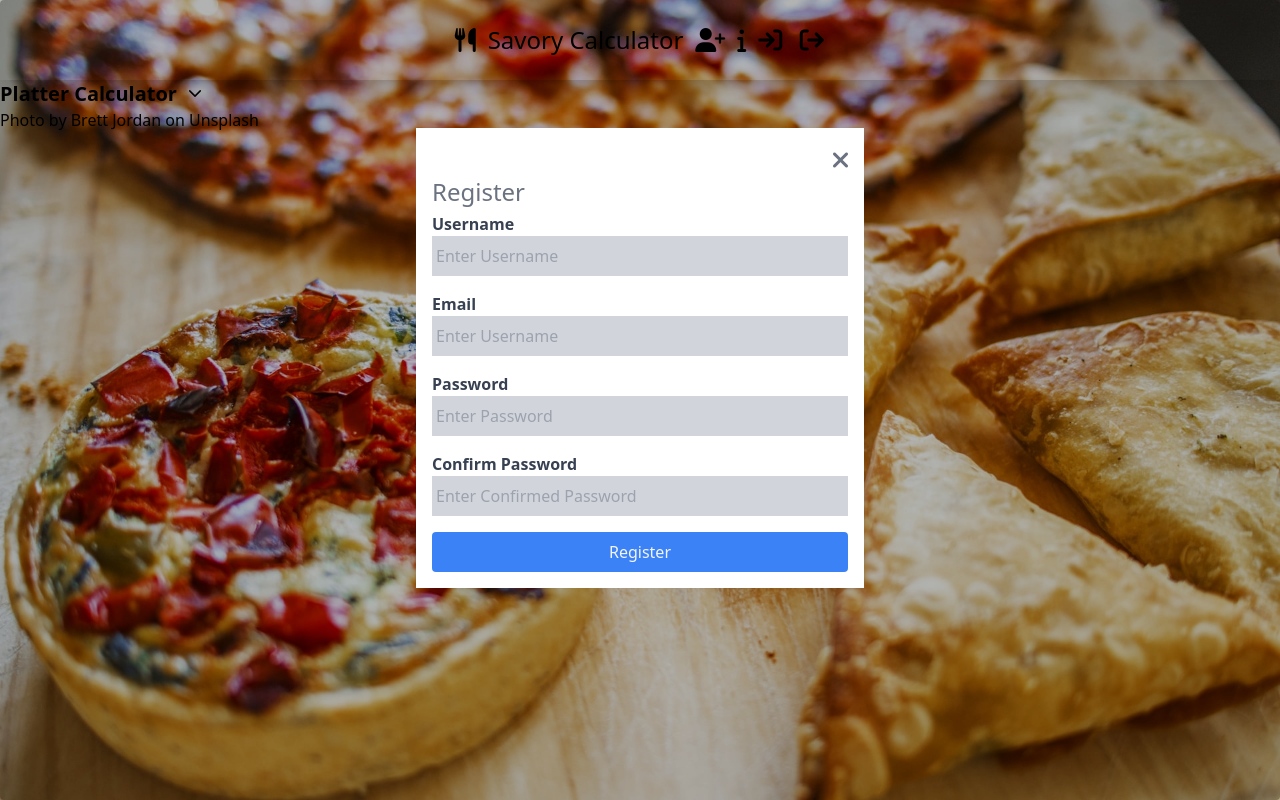
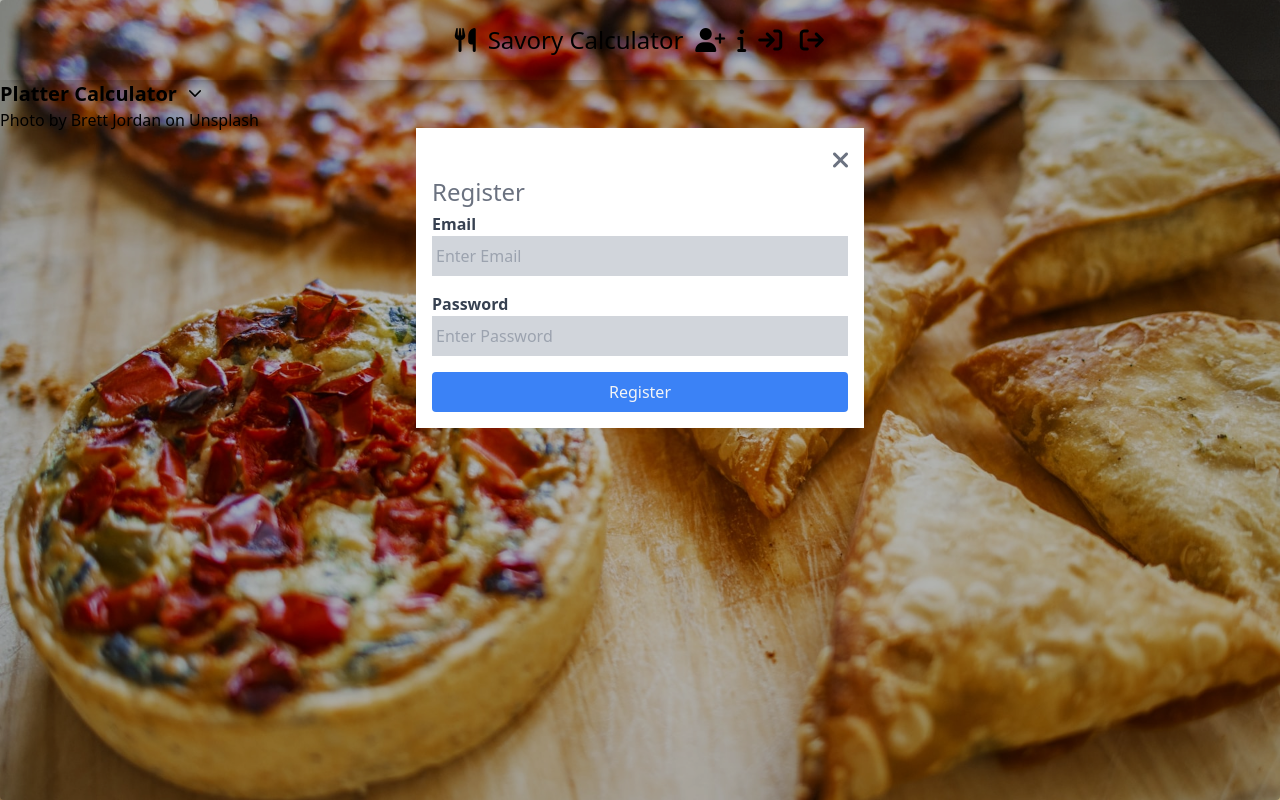
Before and after one commit to IamCosima/savoury, a Vue app: page / in a window 1280 px wide. Both pictures are taken after a click on the icon 710 px from the left and 40 px from the top of the page. Built offline with nearby package versions, Linux system fonts and the light colour scheme.

Commit message:
Login and Sign up

```diff
--- a/index.html
+++ b/index.html
@@ -9,46 +9,6 @@
   </head>
   <body>
     <div id="app"></div>
-    <script type="module" src="/src/main.js">
-      // Import the functions you need from the SDKs you need
-
-  import { initializeApp } from "https://www.gstatic.com/firebasejs/9.15.0/firebase-app.js";
-
-import { getAnalytics } from "https://www.gstatic.com/firebasejs/9.15.0/firebase-analytics.js";
-
-// TODO: Add SDKs for Firebase products that you want to use
-
-// https://firebase.google.com/docs/web/setup#available-libraries
-
-
-// Your web app's Firebase configuration
-
-// For Firebase JS SDK v7.20.0 and later, measurementId is optional
-
-const firebaseConfig = {
-
-  apiKey: "AIzaSyCd6vedAwhS4FkmBn2ezXkA_XDurTOEgSQ",
-
-  authDomain: "savory-calculator.firebaseapp.com",
-
-  projectId: "savory-calculator",
-
-  storageBucket: "savory-calculator.appspot.com",
-
-  messagingSenderId: "1023758708658",
-
-  appId: "1:1023758708658:web:d5983e81fe64ed121f7eab",
-
-  measurementId: "G-M05TZSRFTP"
-
-};
-
-
-// Initialize Firebase
-
-const app = initializeApp(firebaseConfig);
-
-const analytics = getAnalytics(app);
-    </script>
+    <script type="module" src="/src/main.js"></script>
   </body>
 </html>
--- a/package.json
+++ b/package.json
@@ -9,7 +9,7 @@
     "preview": "vite preview"
   },
   "dependencies": {
-    "firebase": "^9.15.0",
+    "firebase": "^9.16.0",
     "vue": "^3.2.45",
     "vue-router": "^4.1.6"
   },
--- a/src/components/Register.vue
+++ b/src/components/Register.vue
@@ -8,22 +8,18 @@
           <div flex items-center gap-3 flex-1 >
           <h1 class="text-2xl text-gray-500 mb-1 flex items-center gap-3 flex-1">Register</h1>
         </div>
-        <form action="">
+        <form @submit.prevent="handleSubmit">
         <div class="container">
-            <label class="text-gray-700"><b>Username</b></label>
-            <input class="w-full py-2 bg-gray-300 text-gray-500 px-1 outline-none mb-4" type="text" placeholder="Enter Username" name="uname" required>
-
             <label class="text-gray-700"><b>Email</b></label>
-            <input class="w-full py-2 bg-gray-300 text-gray-500 px-1 outline-none mb-4" type="email" placeholder="Enter Username" name="uname" required>
+            <input v-model = "email" class="w-full py-2 bg-gray-300 text-gray-500 px-1 outline-none mb-4" type="email" placeholder="Enter Email" name="uname" required>
 
 
             <label class="text-gray-700"><b>Password</b></label>
-            <input class="w-full py-2 bg-gray-300 text-gray-500 px-1 outline-none mb-4" type="password" placeholder="Enter Password" name="psw" required>
+            <input v-model = "password" class="w-full py-2 bg-gray-300 text-gray-500 px-1 outline-none mb-4" type="password" placeholder="Enter Password" name="psw" required>
 
-            <label class="text-gray-700"><b>Confirm Password</b></label>
-            <input class="w-full py-2 bg-gray-300 text-gray-500 px-1 outline-none mb-4" type="password" placeholder="Enter Confirmed Password" name="psw" required>
+            <button @click="Register" class="bg-blue-500 w-full text-gray-100 py-2 rounded hover:bg-blue-600 transition-colors">Register</button>
 
-            <button class="bg-blue-500 w-full text-gray-100 py-2 rounded hover:bg-blue-600 transition-colors" type="submit">Register</button>
+            <label class="text-gray-700"><b>{{email.value}}</b></label>
         </div>
         </form>
         </div>
@@ -33,6 +29,9 @@
 </template>
 
 <script setup>
+import { ref } from 'vue';
+import { getAuth, createUserWithEmailAndPassword } from "firebase/auth";
+
 defineEmits(['Signup--close-modal']);
 defineProps ({
     SignupmodalActive: {
@@ -40,6 +39,22 @@ defineProps ({
         default : false,
     },
 });
+
+const password = ref("");
+const email = ref("");
+const auth = getAuth();
+
+const Register = () => {
+ createUserWithEmailAndPassword(auth,email.value, password.value)
+ .then((data) => {
+  console.log("Successfully Registered!")
+ })
+ .catch((error) => {
+  console.log(error.code);
+  alert(error.message);
+ })
+};
+
 
 </script>
 <style scoped>
--- a/src/main.js
+++ b/src/main.js
@@ -3,6 +3,23 @@ import { createApp } from 'vue'
 import './style.css'
 import App from './App.vue'
 
+import { initializeApp } from "firebase/app";
+import { getAuth } from "firebase/auth";
 
 
+
+const firebaseConfig = {
+  apiKey: "AIzaSyCd6vedAwhS4FkmBn2ezXkA_XDurTOEgSQ",
+  authDomain: "savory-calculator.firebaseapp.com",
+  projectId: "savory-calculator",
+  storageBucket: "savory-calculator.appspot.com",
+  messagingSenderId: "1023758708658",
+  appId: "1:1023758708658:web:c89f011da7584be01f7eab",
+  measurementId: "G-ZK5MJJLKL5"
+};
+
+const app = initializeApp(firebaseConfig);
+
+const auth = getAuth(app);
+
 createApp(App).mount('#app')
```
Also changed, not shown: src/assets/kabir-cheema-oUIPGCBx2OI-unsplash.jpg (deleted), 1 other file (tests, documents, lock files or other folders).
